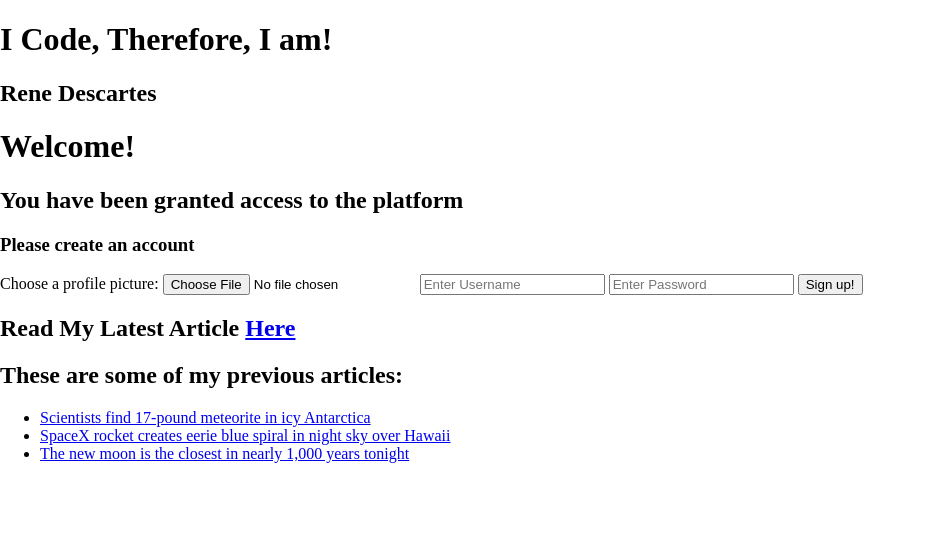
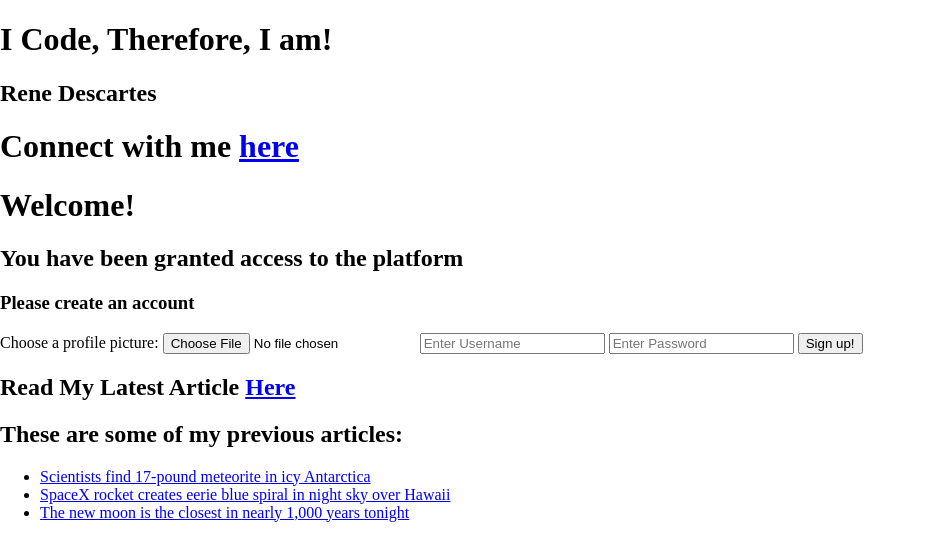
Before and after one commit to jasminesarin/scrimba_html5_course, a plain HTML site: page index.html in a window 1280 px wide. Shown: the whole page, without its empty margins (0-926 px from the left). Drawn offline with Linux system fonts and the light colour scheme; a web font is replaced by a local one.

Commit message:
Update index.html

```diff
--- a/index.html
+++ b/index.html
@@ -9,6 +9,9 @@
       <div class="quote">
         <h1>I Code, Therefore, I am!</h1>
         <h2>Rene Descartes</h2>
+      </div>
+      <div class="profile">
+        <h1>Connect with me <a href="profile.html"> here</a></h1>
       </div>
       <div class="create_account">
         <h1>Welcome!</h1>
```
